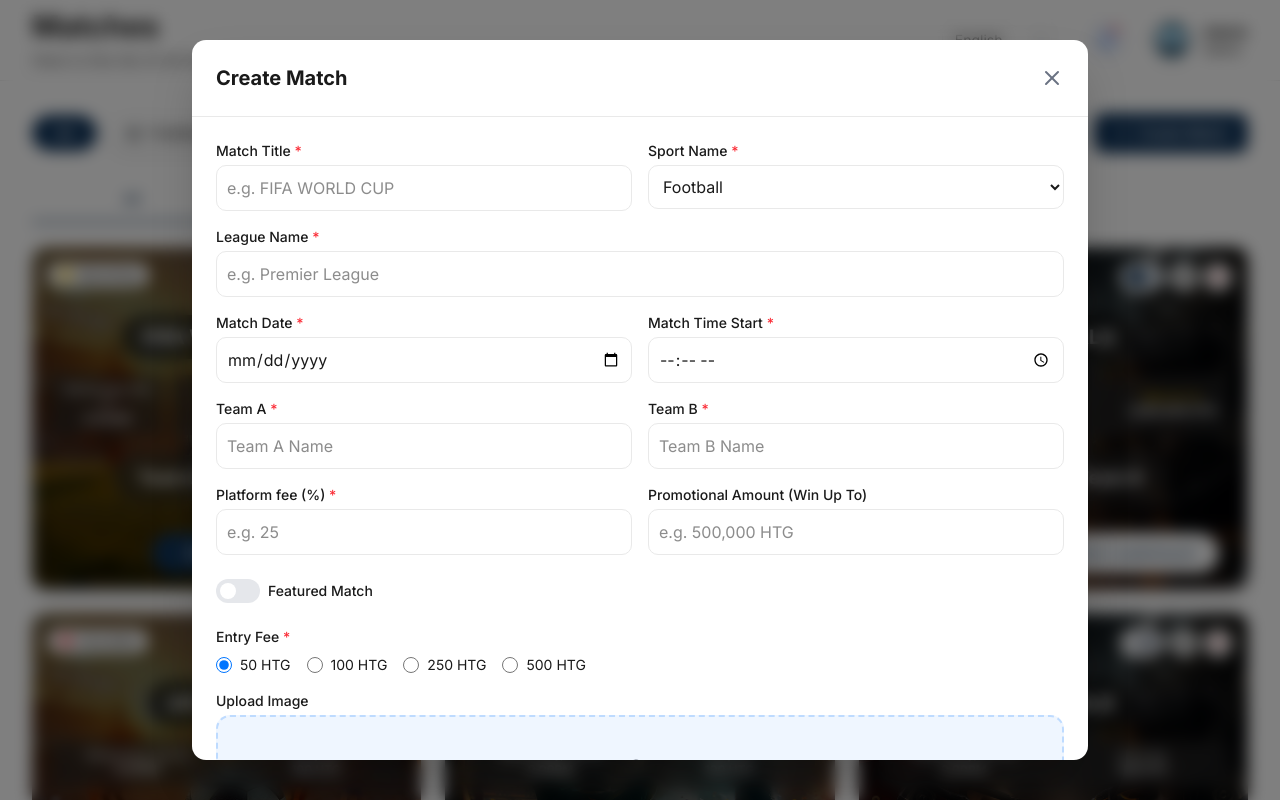
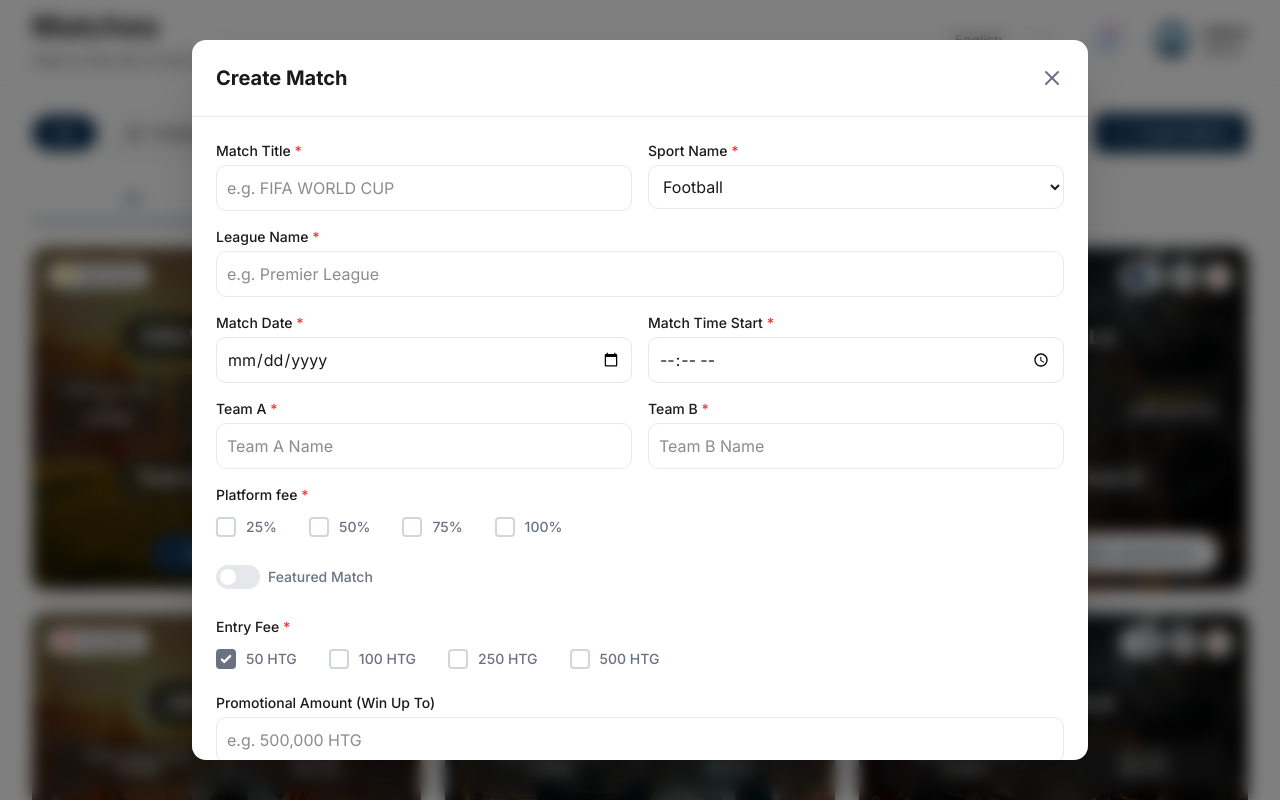
Before and after one commit to nrbnayon/xentra-admin-dashboard, a Next.js app: page /matches in a window 1280 px wide. Both pictures are taken after a click on the button "Create Match". Shown: the top 800 px of the page. Built offline with nearby package versions, Linux system fonts and the light colour scheme; no server answers.

Commit message:
update form design

```diff
--- a/components/Protected/Matches/Modals/MatchModal.tsx
+++ b/components/Protected/Matches/Modals/MatchModal.tsx
@@ -320,44 +320,62 @@ export default function MatchModal({
             </div>
           </div>
 
-          <div className="grid grid-cols-1 md:grid-cols-2 gap-4">
+          <div className="space-y-6">
             <div>
-              <label className="block text-sm font-medium text-foreground dark:text-gray-300 mb-1">
-                <TranslatedText text="Platform fee (%)" />{" "}
+              <label className="block text-sm font-medium text-foreground dark:text-gray-300 mb-3">
+                <TranslatedText text="Platform fee" />{" "}
                 <span className="text-red-500">*</span>
               </label>
+              <div className="flex flex-wrap gap-8 items-center">
+                {[25, 50, 75, 100].map((fee) => (
+                  <label
+                    key={fee}
+                    className="flex items-center gap-2.5 cursor-pointer group"
+                  >
+                    <div className="relative flex items-center">
                       <input
-                type="number"
-                value={formData.platformFee}
-                onChange={(e) =>
-                  setFormData({ ...formData, platformFee: e.target.value })
+                        type="checkbox"
+                        checked={Number(formData.platformFee) === fee}
+                        onChange={() =>
+                          setFormData({
+                            ...formData,
+                            platformFee: fee.toString(),
+                          })
                         }
-                className={`w-full border rounded-lg p-2.5 dark:bg-gray-700 dark:border-gray-600 dark:text-white outline-none focus:ring-2 focus:ring-blue-500 ${errors.platformFee ? "border-red-500" : ""}`}
-                placeholder="e.g. 25"
+                        className="w-5 h-5 rounded border-2 border-gray-300 dark:border-gray-600 appearance-none checked:bg-gray-500 checked:border-gray-500 transition-all cursor-pointer"
                       />
+                      {Number(formData.platformFee) === fee && (
+                        <div className="absolute inset-0 flex items-center justify-center pointer-events-none">
+                          <svg
+                            className="w-3.5 h-3.5 text-white"
+                            fill="none"
+                            viewBox="0 0 24 24"
+                            stroke="currentColor"
+                            strokeWidth="4"
+                          >
+                            <path
+                              strokeLinecap="round"
+                              strokeLinejoin="round"
+                              d="M5 13l4 4L19 7"
+                            />
+                          </svg>
+                        </div>
+                      )}
+                    </div>
+                    <span className="text-sm font-medium text-gray-500 dark:text-gray-400 group-hover:text-foreground transition-colors">
+                      {fee}%
+                    </span>
+                  </label>
+                ))}
+              </div>
               {errors.platformFee && (
                 <p className="text-red-500 text-xs mt-1">
                   <TranslatedText text={errors.platformFee} />
                 </p>
               )}
             </div>
-            <div>
-              <label className="block text-sm font-medium text-foreground dark:text-gray-300 mb-1">
-                <TranslatedText text="Promotional Amount (Win Up To)" />
-              </label>
-              <input
-                type="text"
-                value={formData.winUpTo}
-                onChange={(e) =>
-                  setFormData({ ...formData, winUpTo: e.target.value })
-                }
-                className="w-full border rounded-lg p-2.5 dark:bg-gray-700 dark:border-gray-600 dark:text-white outline-none focus:ring-2 focus:ring-blue-500"
-                placeholder="e.g. 500,000 HTG"
-              />
-            </div>
-          </div>
 
-          <div className="flex items-center gap-2 py-2">
+            <div className="flex items-center gap-2 py-1">
               <button
                 onClick={() =>
                   setFormData({ ...formData, isFeatured: !formData.isFeatured })
@@ -374,33 +392,70 @@ export default function MatchModal({
                   }`}
                 />
               </button>
-            <span className="text-sm font-medium text-foreground dark:text-gray-300">
+              <span className="text-sm font-medium text-gray-500 dark:text-gray-400">
                 <TranslatedText text="Featured Match" />
               </span>
             </div>
 
             <div>
-            <label className="block text-sm font-medium text-foreground dark:text-gray-300 mb-2">
+              <label className="block text-sm font-medium text-foreground dark:text-gray-300 mb-3">
                 <TranslatedText text="Entry Fee" />{" "}
                 <span className="text-red-500">*</span>
               </label>
-            <div className="flex flex-wrap gap-4 items-center">
+              <div className="flex flex-wrap gap-8 items-center">
                 {[50, 100, 250, 500].map((fee) => (
                   <label
                     key={fee}
-                  className="flex items-center gap-2 cursor-pointer text-sm dark:text-white"
+                    className="flex items-center gap-2.5 cursor-pointer group"
                   >
+                    <div className="relative flex items-center">
                       <input
-                    type="radio"
-                    name="entryFee"
-                    value={fee}
+                        type="checkbox"
                         checked={formData.entryFee === fee}
-                    onChange={() => setFormData({ ...formData, entryFee: fee })}
-                    className="w-4 h-4 text-blue-600"
+                        onChange={() =>
+                          setFormData({ ...formData, entryFee: fee })
+                        }
+                        className="w-5 h-5 rounded border-2 border-gray-300 dark:border-gray-600 appearance-none checked:bg-gray-500 checked:border-gray-500 transition-all cursor-pointer"
                       />
+                      {formData.entryFee === fee && (
+                        <div className="absolute inset-0 flex items-center justify-center pointer-events-none">
+                          <svg
+                            className="w-3.5 h-3.5 text-white"
+                            fill="none"
+                            viewBox="0 0 24 24"
+                            stroke="currentColor"
+                            strokeWidth="4"
+                          >
+                            <path
+                              strokeLinecap="round"
+                              strokeLinejoin="round"
+                              d="M5 13l4 4L19 7"
+                            />
+                          </svg>
+                        </div>
+                      )}
+                    </div>
+                    <span className="text-sm font-medium text-gray-500 dark:text-gray-400 group-hover:text-foreground transition-colors">
                       {fee} HTG
+                    </span>
                   </label>
                 ))}
+              </div>
+            </div>
+
+            <div>
+              <label className="block text-sm font-medium text-foreground dark:text-gray-300 mb-1">
+                <TranslatedText text="Promotional Amount (Win Up To)" />
+              </label>
+              <input
+                type="text"
+                value={formData.winUpTo}
+                onChange={(e) =>
+                  setFormData({ ...formData, winUpTo: e.target.value })
+                }
+                className="w-full border rounded-lg p-2.5 dark:bg-gray-700 dark:border-gray-600 dark:text-white outline-none focus:ring-2 focus:ring-blue-500"
+                placeholder="e.g. 500,000 HTG"
+              />
             </div>
           </div>
 
```
Lines whose indentation alone changed are shown as unchanged.
